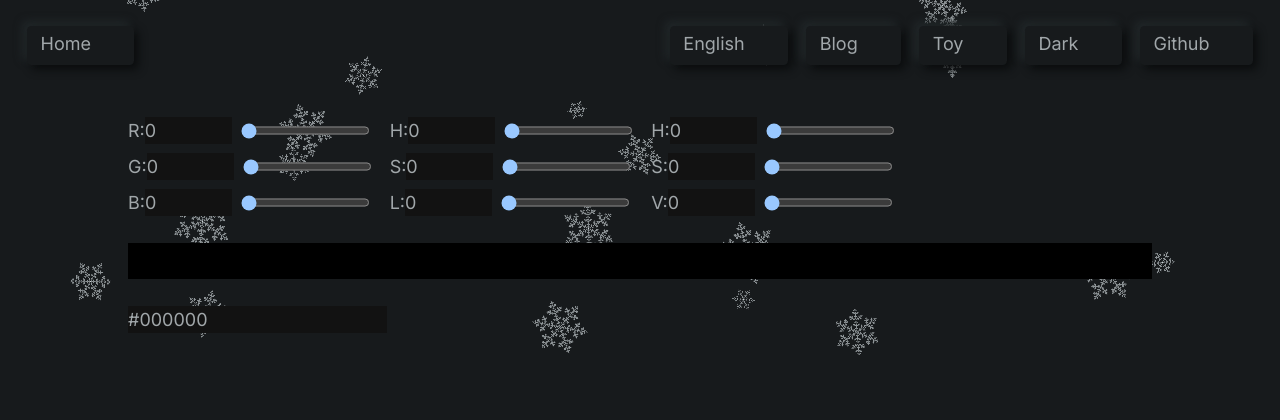
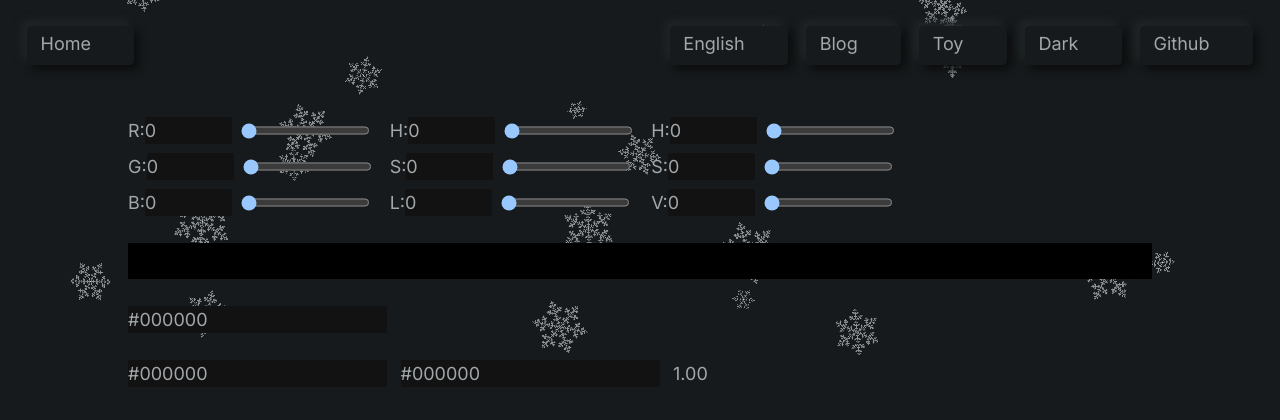
Before and after one commit to 2nonnon/blog, a Next.js app: page /toys/color in a window 1280 px wide. Shown: the top 420 px of the page. Built offline with nearby package versions, Linux system fonts and the light colour scheme; some icons are missing.

Commit message:
color contrast

```diff
--- a/pages/toys/color/index.tsx
+++ b/pages/toys/color/index.tsx
@@ -1,8 +1,9 @@
 import Head from 'next/head'
 import type { GetStaticProps } from 'next'
 import type { ChangeEventHandler } from 'react'
-import { useState } from 'react'
-import { HSLToRGB, HSVToRGB, HexToRGB, RGBToHSL, RGBToHSV, RGBToHex } from '@/utils/color'
+import { useEffect, useState } from 'react'
+
+import { HSLToRGB, HSVToRGB, HexToRGB, RGBToHSL, RGBToHSV, RGBToHex, getContrast, splitHexString } from '@/utils/color'
 import type { Dictionary, LocaleType } from '@/dictionaries'
 import { getDictionary } from '@/dictionaries'
 
@@ -82,6 +83,44 @@ const hsvRange = {
   },
 }
 
+const Contrast = () => {
+  const [hex1, setHex1] = useState({ R: '00', G: '00', B: '00' })
+  const [hex2, setHex2] = useState({ R: '00', G: '00', B: '00' })
+  const [contrast, setContrast] = useState('1')
+
+  const handleChangeHEX1: ChangeEventHandler<HTMLInputElement> = (e) => {
+    const value = e.target.value
+
+    if (!value.startsWith('#'))
+      return
+
+    const _hex = splitHexString(value)
+
+    setHex1(_hex)
+  }
+
+  const handleChangeHEX2: ChangeEventHandler<HTMLInputElement> = (e) => {
+    const value = e.target.value
+
+    if (!value.startsWith('#'))
+      return
+
+    const _hex = splitHexString(value)
+
+    setHex2(_hex)
+  }
+
+  useEffect(() => {
+    setContrast(getContrast(`#${hex1.R}${hex1.G}${hex1.B}`, `#${hex2.R}${hex2.G}${hex2.B}`))
+  }, [hex1, hex2])
+
+  return (<div className='my-6 flex gap-3 flex-wrap'>
+    <input type="text" key={`#${hex1.R}${hex1.G}${hex1.B}1`} defaultValue={`#${hex1.R}${hex1.G}${hex1.B}`} onBlur={handleChangeHEX1} />
+    <input type="text" key={`#${hex2.R}${hex2.G}${hex2.B}2`} defaultValue={`#${hex2.R}${hex2.G}${hex2.B}`} onBlur={handleChangeHEX2} />
+    <span>{contrast}</span>
+  </div>)
+}
+
 const Color = ({ dictionary }: { locale: LocaleType
   dictionary: Dictionary }) => {
   const [rgb, setRGB] = useState({ R: 0, G: 0, B: 0 })
@@ -124,21 +163,9 @@ const Color = ({ dictionary }: { locale: LocaleType
     if (!value.startsWith('#'))
       return
 
-    const length = value.length
+    const _hex = splitHexString(value)
 
-    let step: number
-    if (length === 4)
-      step = 1
-    else if (length === 7)
-      step = 2
-
-    let start = 1
-
-    const R = value.slice(start, (start += step))
-    const G = value.slice(start, (start += step))
-    const B = value.slice(start, (start += step))
-
-    const _rgb = HexToRGB(R, G, B)
+    const _rgb = HexToRGB(_hex.R, _hex.G, _hex.B)
     setRGB(_rgb)
   }
 
@@ -160,6 +187,7 @@ const Color = ({ dictionary }: { locale: LocaleType
         <div>
           <input type="text" key={`#${hex.R}${hex.G}${hex.B}`} defaultValue={`#${hex.R}${hex.G}${hex.B}`} onBlur={handleChangeHEX} />
         </div>
+        <Contrast></Contrast>
       </section>
     </>
   )
--- /dev/null
+++ b/utils/color/contrast.ts
@@ -0,0 +1,49 @@
+import { HexToRGB } from './HexToRGB'
+
+export const splitHexString = (hex: string) => {
+  const length = hex.length
+
+  let step: number
+  if (length === 4)
+    step = 1
+  else if (length === 7)
+    step = 2
+
+  let start = 1
+
+  const R = hex.slice(start, (start += step))
+  const G = hex.slice(start, (start += step))
+  const B = hex.slice(start, (start += step))
+
+  return { R, G, B }
+}
+
+const getPassValue = (pass: number) => {
+  if (pass <= 0.04045)
+    return pass / 12.92
+  else
+    return ((pass + 0.055) / 1.055) ** 2.4
+}
+
+const getRelativeLuminance = (R: number, G: number, B: number) => {
+  return 0.2126 * getPassValue(R) + 0.7152 * getPassValue(G) + 0.0722 * getPassValue(B)
+}
+
+export const getContrast = (color1: string, color2: string) => {
+  if (!color1.startsWith('#') || !color2.startsWith('#'))
+    return
+
+  const hex1 = splitHexString(color1)
+  const rgb1 = HexToRGB(hex1.R, hex1.G, hex1.B)
+
+  const L1 = getRelativeLuminance(rgb1.R / 255, rgb1.G / 255, rgb1.B / 255)
+
+  const hex2 = splitHexString(color2)
+  const rgb2 = HexToRGB(hex2.R, hex2.G, hex2.B)
+
+  const L2 = getRelativeLuminance(rgb2.R / 255, rgb2.G / 255, rgb2.B / 255)
+
+  console.log(rgb1, rgb2)
+
+  return ((L1 + 0.05) / (L2 + 0.05)).toFixed(2)
+}
--- a/utils/color/index.ts
+++ b/utils/color/index.ts
@@ -4,3 +4,4 @@ export * from './RGBToHex'
 export * from './HexToRGB'
 export * from './HSLToRGB'
 export * from './HSVToRGB'
+export * from './contrast'
```
